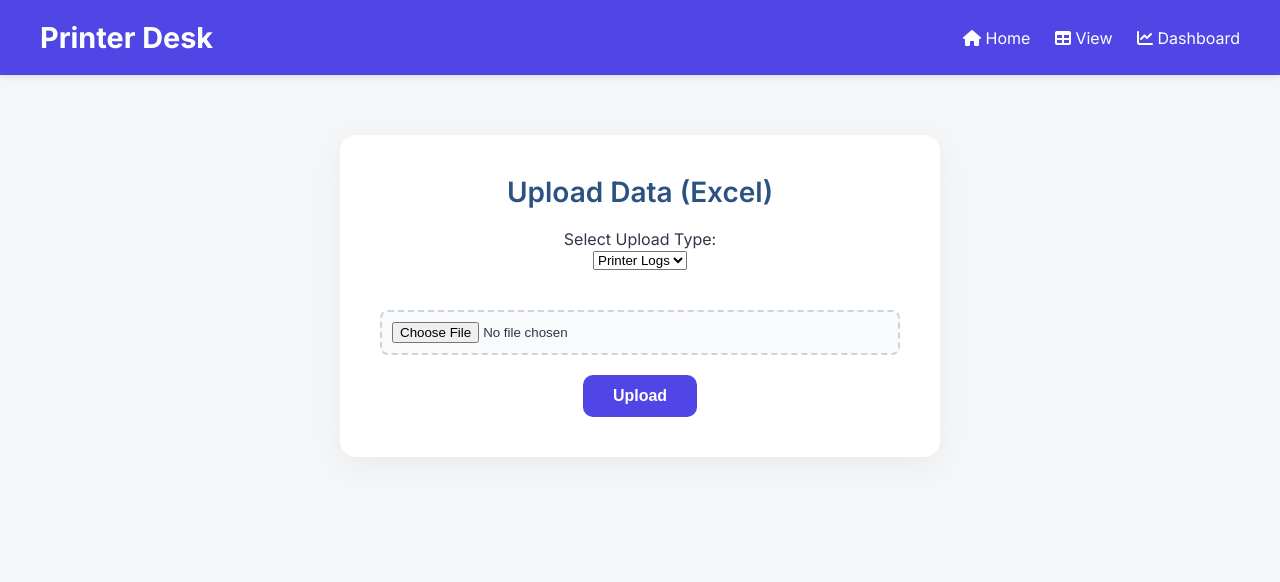
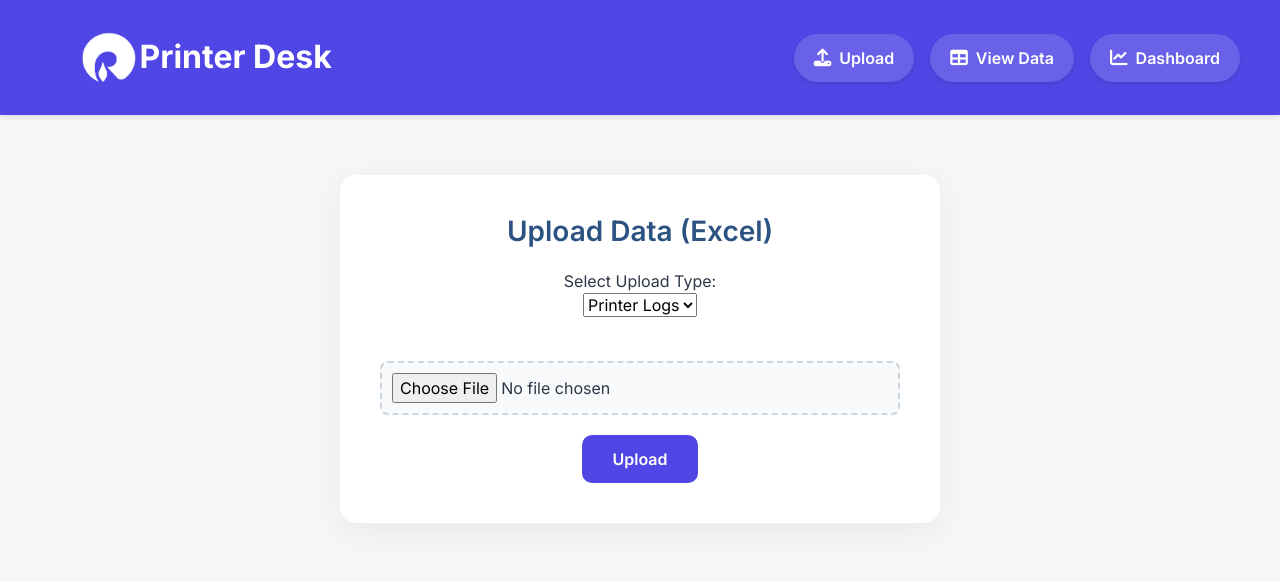
Before and after one commit to Shrx14/PrintDesk, a Flask app: page /upload in a window 1280 px wide. Shown: the top 582 px of the page. Run offline with Flask 3, Linux system fonts and the light colour scheme; some libraries are stand-ins or nearby versions.

Commit message:
Update upload.html

```diff
--- a/templates/upload.html
+++ b/templates/upload.html
@@ -1,51 +1,36 @@
-<!doctype html>
-<html lang="en">
-<head>
-  <meta charset="UTF-8">
-  <title>Upload Logs - Printer Desk</title>
-  <link href="https://fonts.googleapis.com/css2?family=Inter:wght@400;600;700&display=swap" rel="stylesheet">
-  <script src="https://kit.fontawesome.com/a076d05399.js" crossorigin="anonymous"></script>
+{% extends "base.html" %}
+
+{% block title %}Upload Logs - Printer Desk{% endblock %}
+
+{% block content %}
+  <div class="upload-wrapper">
+    <h3>Upload Data (Excel)</h3>
+    <form method="post" enctype="multipart/form-data" action="{{ url_for('upload') }}">
+      <label for="upload_type">Select Upload Type:</label><br>
+      <select name="upload_type" id="upload_type" required>
+        <option value="printer_logs">Printer Logs</option>
+        <option value="printer_data">Printer Data</option>
+      </select>
+      <br><br>
+      <input type="file" name="file" required>
+      <br>
+      <input type="submit" value="Upload">
+    </form>
+
+    {% with messages = get_flashed_messages() %}
+      {% if messages %}
+        <div class="flash-messages">
+          <ul>
+            {% for msg in messages %}
+              <li>{{ msg }}</li>
+            {% endfor %}
+          </ul>
+        </div>
+      {% endif %}
+    {% endwith %}
+  </div>
+
   <style>
-    * {
-      box-sizing: border-box;
-      margin: 0;
-      padding: 0;
-    }
-
-    body {
-      font-family: 'Inter', sans-serif;
-      background-color: #f4f6f8;
-      color: #2d3748;
-    }
-
-    header {
-      background-color: #4f46e5;
-      color: white;
-      padding: 20px 40px;
-      display: flex;
-      justify-content: space-between;
-      align-items: center;
-      box-shadow: 0 2px 6px rgba(0, 0, 0, 0.1);
-    }
-
-    header h1 {
-      font-size: 1.8rem;
-      font-weight: 700;
-    }
-
-    nav a {
-      margin-left: 20px;
-      text-decoration: none;
-      color: white;
-      font-weight: 500;
-      transition: opacity 0.2s ease;
-    }
-
-    nav a:hover {
-      opacity: 0.85;
-      text-decoration: underline;
-    }
-
     .upload-wrapper {
       max-width: 600px;
       margin: 60px auto;
@@ -113,61 +98,5 @@
       font-weight: 500;
       text-align: left;
     }
-
-    @media (max-width: 600px) {
-      .upload-wrapper {
-        margin: 30px 16px;
-        padding: 30px 20px;
-      }
-
-      header {
-        flex-direction: column;
-        align-items: flex-start;
-      }
-
-      nav {
-        margin-top: 10px;
-      }
-    }
   </style>
-</head>
-<body>
-
-<header>
-  <h1>Printer Desk</h1>
-  <nav>
-    <a href="{{ url_for('home') }}"><i class="fas fa-home"></i> Home</a>
-    <a href="{{ url_for('view') }}"><i class="fas fa-table"></i> View</a>
-    <a href="{{ url_for('dashboard') }}"><i class="fas fa-chart-line"></i> Dashboard</a>
-  </nav>
-</header>
-
-<div class="upload-wrapper">
-  <h3>Upload Data (Excel)</h3>
-  <form method="post" enctype="multipart/form-data" action="{{ url_for('upload') }}">
-    <label for="upload_type">Select Upload Type:</label><br>
-    <select name="upload_type" id="upload_type" required>
-      <option value="printer_logs">Printer Logs</option>
-      <option value="printer_data">Printer Data</option>
-    </select>
-    <br><br>
-    <input type="file" name="file" required>
-    <br>
-    <input type="submit" value="Upload">
-  </form>
-
-  {% with messages = get_flashed_messages() %}
-    {% if messages %}
-      <div class="flash-messages">
-        <ul>
-          {% for msg in messages %}
-            <li>{{ msg }}</li>
-          {% endfor %}
-        </ul>
-      </div>
-    {% endif %}
-  {% endwith %}
-</div>
-
-</body>
-</html>
+{% endblock %}
```
